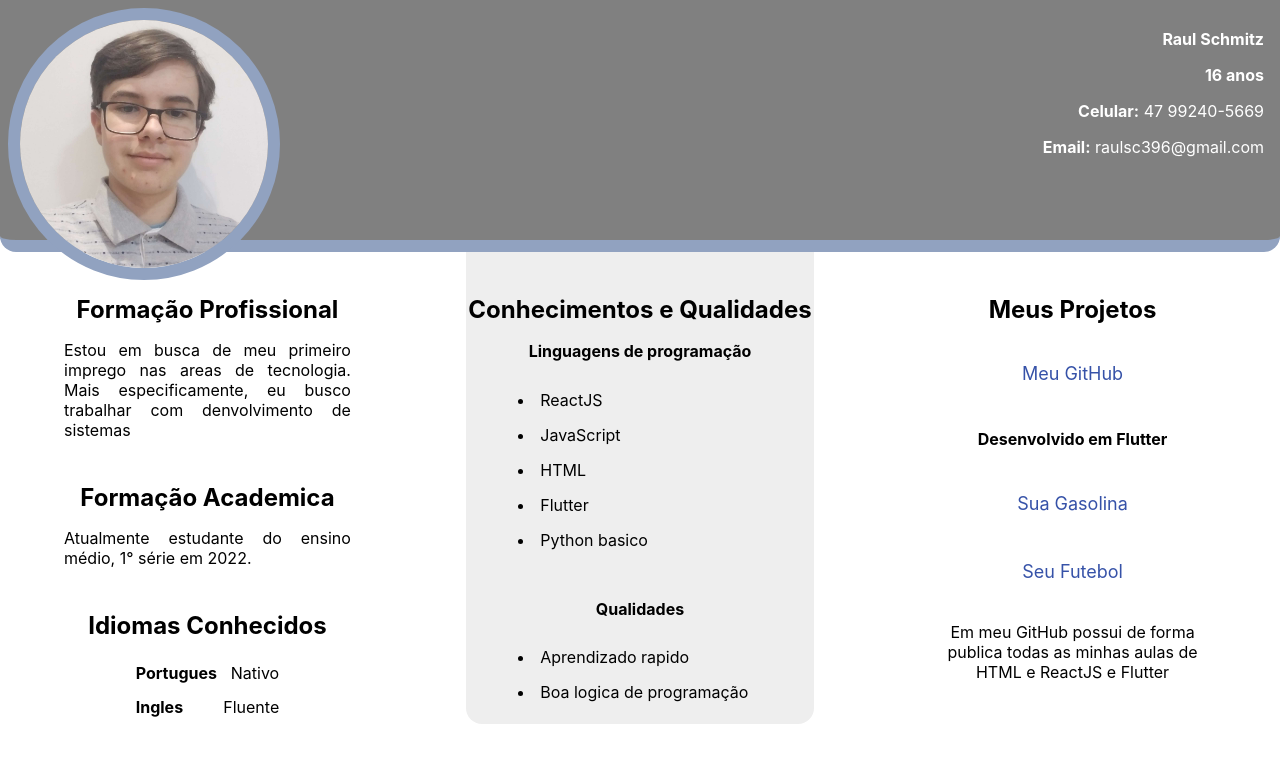
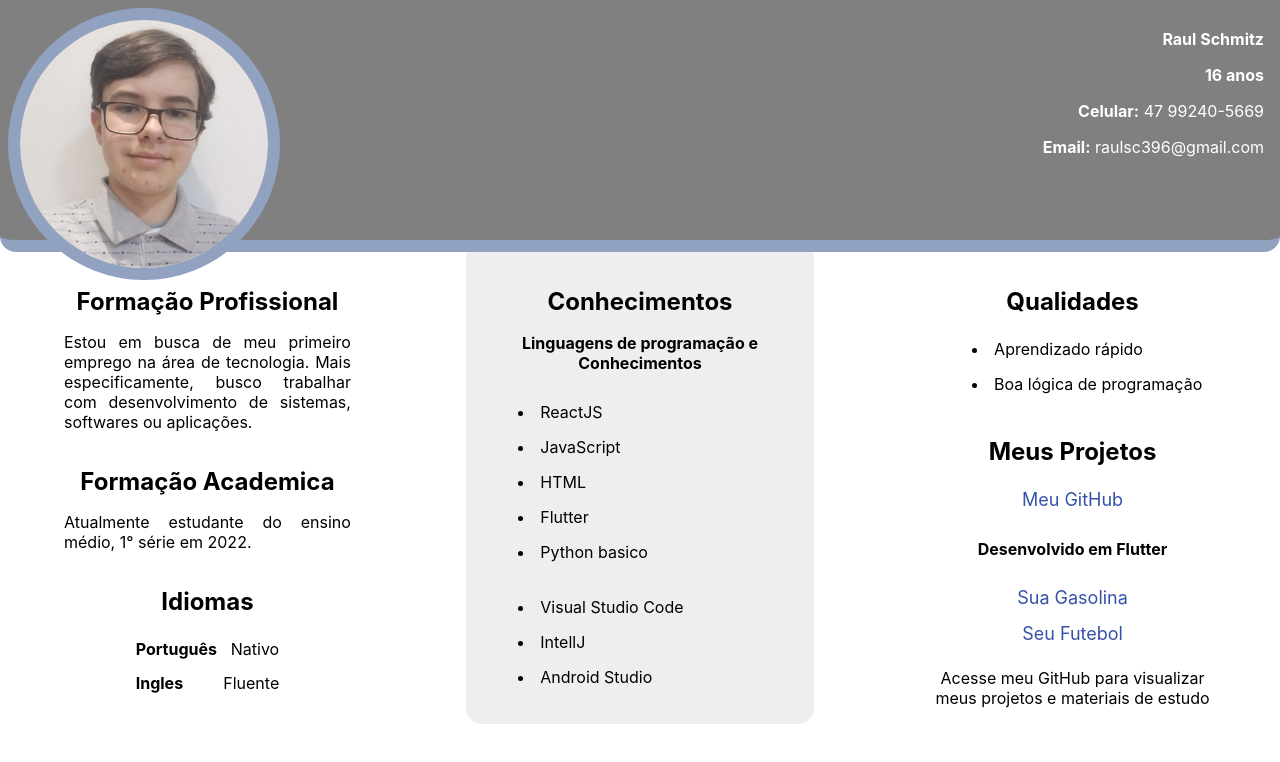
Before and after one commit to raul3963/curriculo, a React (Create React App) app: page / in a window 1280 px wide. Shown: the top 762 px of the page. Built offline with nearby package versions, Linux system fonts and the light colour scheme.

Commit message:
corrections

```diff
--- a/src/App.css
+++ b/src/App.css
@@ -32,8 +32,8 @@
 /* ITENS ESPECIFICOS */
 
 a {
-  margin-top: 3vh;
-  margin-bottom: 3vh;
+  margin-top: 1vh;
+  margin-bottom: 1vh;
   font-size: large;
 }
 
@@ -52,7 +52,7 @@ a:hover {
 }
 
 h2 {
-  margin-top: 6vh;
+  margin-top: 5vh;
   text-align: center;
 }
 
@@ -113,6 +113,12 @@ p {
   margin-left: 10%;
 }
 
+#rightInfo li {
+  text-align: left;
+  margin-left: 15%;
+  line-height: 35px;
+}
+
 /* PARTES ESPECIFICAS */
 
 #rightSpan {
--- a/src/App.js
+++ b/src/App.js
@@ -23,31 +23,34 @@ function App() {
       <div id="body">
         <div id="leftInfo">
           <h2>Formação Profissional</h2>
-          <p>Estou em busca de meu primeiro imprego nas areas de tecnologia. Mais especificamente, eu busco trabalhar com denvolvimento de sistemas</p>
+          <p>Estou em busca de meu primeiro emprego na área de tecnologia. Mais especificamente, busco trabalhar com desenvolvimento de sistemas, softwares ou aplicações.</p>
           <h2>Formação Academica</h2>
           <p>Atualmente estudante do ensino médio, 1° série em 2022.</p>
-          <h2>Idiomas Conhecidos</h2>
+          <h2>Idiomas</h2>
           <span className='idiomas'>
-            <b>Portugues</b><p>Nativo</p>
+            <b>Português</b><p>Nativo</p>
           </span>
           <span className='idiomas'>
             <b>Ingles</b><p>Fluente</p>
           </span>
         </div>
         <div id="centerInfo">
-          <h2>Conhecimentos e Qualidades</h2>
-          <h4>Linguagens de programação</h4>
+          <h2>Conhecimentos</h2>
+          <h4>Linguagens de programação e Conhecimentos</h4>
           <li>ReactJS</li>
           <li>JavaScript</li>
           <li>HTML</li>
           <li>Flutter</li>
           <li>Python basico</li>
           <br />
-          <h4>Qualidades</h4>
-          <li>Aprendizado rapido</li>
-          <li>Boa logica de programação</li>
+          <li>Visual Studio Code</li>
+          <li>IntellJ</li>
+          <li>Android Studio</li>
         </div>
         <div id="rightInfo">
+          <h2>Qualidades</h2>
+          <li>Aprendizado rápido</li>
+          <li>Boa lógica de programação</li>
           <h2>Meus Projetos</h2>
           <span id="rightSpan">
             <a href="#" onClick={() => openInNewTab("https://github.com/raul3963")}>Meu GitHub</a>
@@ -55,7 +58,7 @@ function App() {
             <a href="#" onClick={() => openInNewTab("https://play.google.com/store/apps/details?id=com.flutter.seugasapp")}>Sua Gasolina</a>
             <a href="#" onClick={() => openInNewTab("https://play.google.com/store/apps/details?id=com.flutter.seufutebol")}>Seu Futebol</a>
           </span>
-          <p style={{textAlign: "center"}}>Em meu GitHub possui de forma publica todas as minhas aulas de HTML e ReactJS e Flutter</p>
+          <p style={{textAlign: "center"}}>Acesse meu GitHub para visualizar meus projetos e materiais de estudo</p>
         </div>
       </div>
     </div>
```
